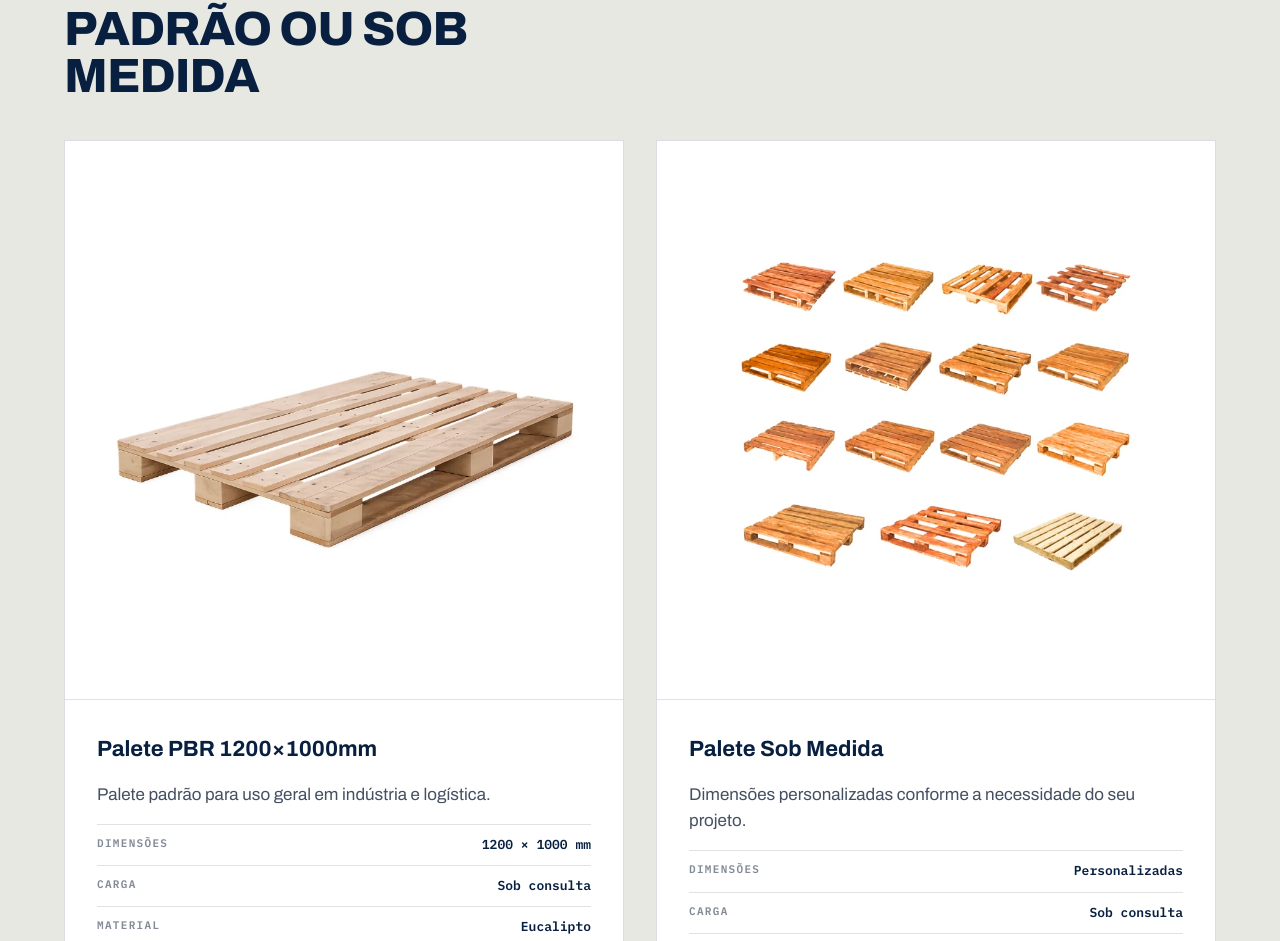
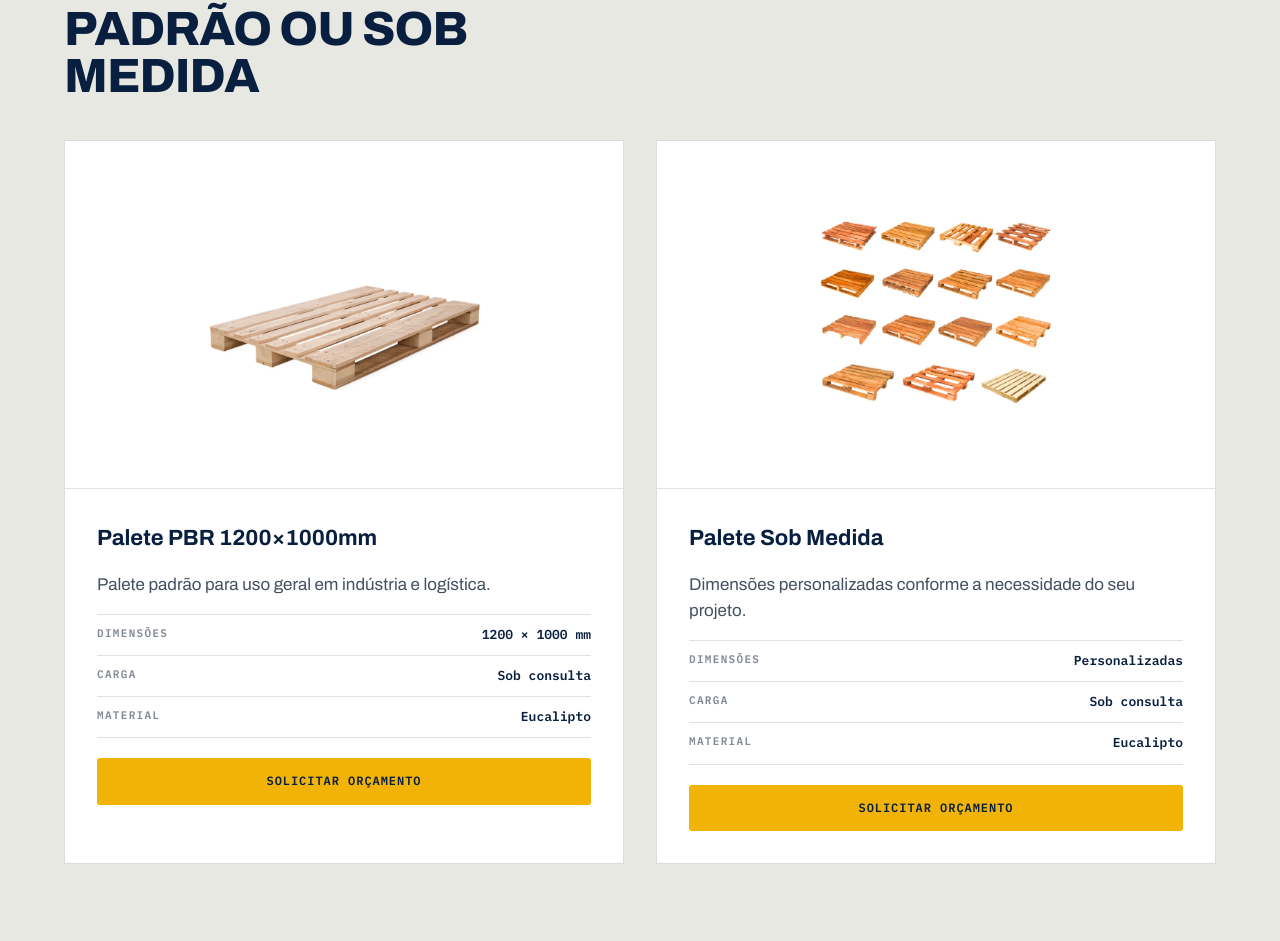
Before and after one commit to isaque-burgheri/compacto-world-pallets, a React (Vite) app: page / in a window 1280 px wide. Shown: the part 2042-2983 px from the top of the page. Built offline with nearby package versions, Linux system fonts and the light colour scheme.

Commit message:
Atualizacoes

```diff
--- a/src/components/ProductCards/ProductCards.module.css
+++ b/src/components/ProductCards/ProductCards.module.css
@@ -31,13 +31,19 @@
 }
 
 .imageWrap {
-  padding: clamp(20px, 4vw, 32px);
+  aspect-ratio: 16 / 10;
+  padding: clamp(16px, 2.5vw, 28px);
   border-bottom: 1px solid rgba(6, 22, 46, 0.12);
+  display: flex;
+  align-items: center;
+  justify-content: center;
+  overflow: hidden;
 }
 
 .imageWrap img {
   width: 100%;
-  height: auto;
+  height: 100%;
+  object-fit: contain;
   display: block;
 }
 
```
Also changed, not shown: 1 other file (tests, documents, lock files or other folders).
